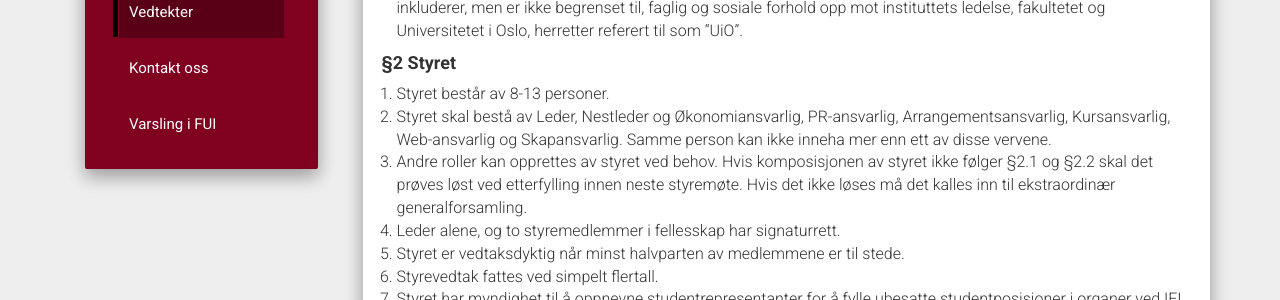
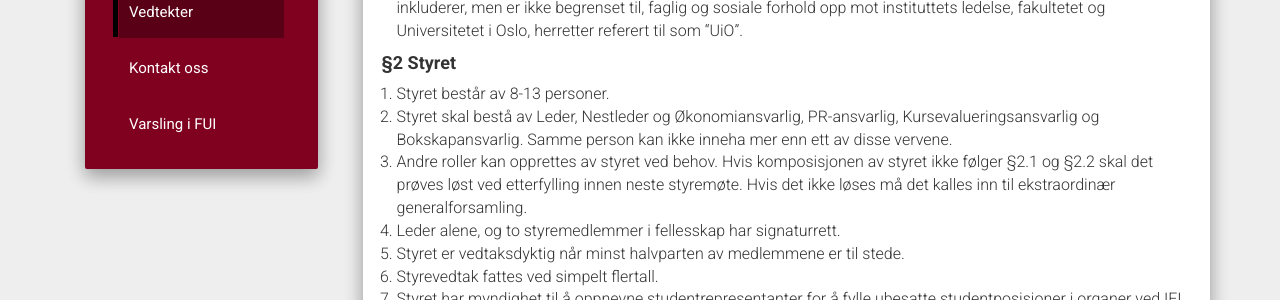
Before and after one commit to fui/fui.github.io, a Jekyll site: the page built from pages/vedtekter.md, in a window 1280 px wide. Shown: the part 502-802 px from the top of the page. Built offline with Jekyll 4.4.1, drawn with Linux system fonts in a browser that asks for light colours; nearby versions of some CDN libraries.

Commit message:
peterhp forslag 2, på hanneahu forslag 2.

```diff
--- a/pages/vedtekter.md
+++ b/pages/vedtekter.md
@@ -26,7 +26,7 @@ En IFI-student defineres som en programstudent ved IFI v/UiO, eller en student s
 #### **§2 Styret**
 
 1. Styret består av 8-13 personer.
-2. Styret skal bestå av Leder, Nestleder og Økonomiansvarlig, PR-ansvarlig, Arrangementsansvarlig, Kursansvarlig, Web-ansvarlig og Skapansvarlig. Samme person kan ikke inneha mer enn ett av disse vervene.
+2. Styret skal bestå av Leder, Nestleder og Økonomiansvarlig, PR-ansvarlig, Kursevalueringsansvarlig og Bokskapansvarlig. Samme person kan ikke inneha mer enn ett av disse vervene.
 3. Andre roller kan opprettes av styret ved behov. Hvis komposisjonen av styret ikke følger §2.1 og §2.2 skal det prøves løst ved etterfylling innen neste styremøte. Hvis det ikke løses må det kalles inn til ekstraordinær generalforsamling.
 4. Leder alene, og to styremedlemmer i fellesskap har signaturrett.
 5. Styret er vedtaksdyktig når minst halvparten av medlemmene er til stede.
```
